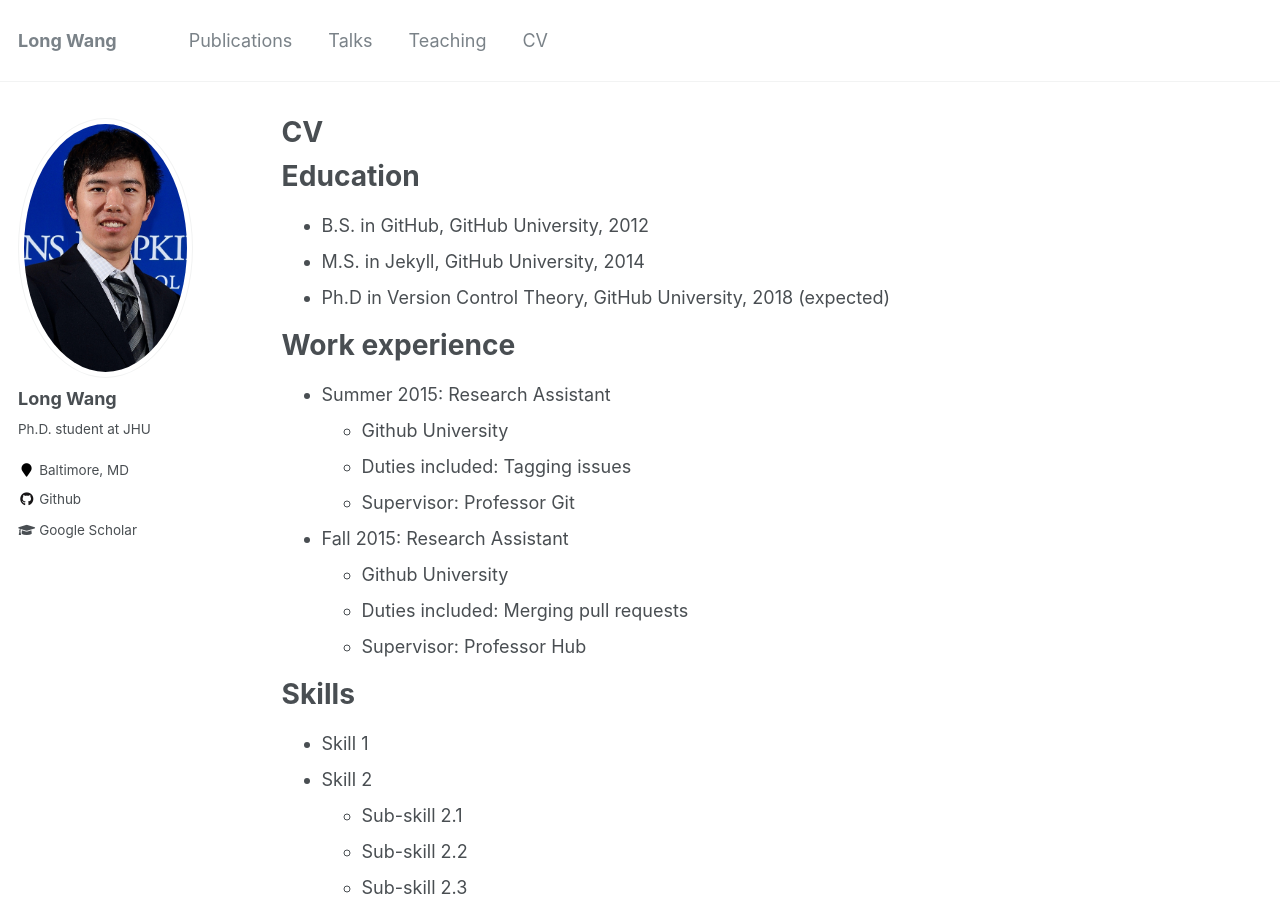
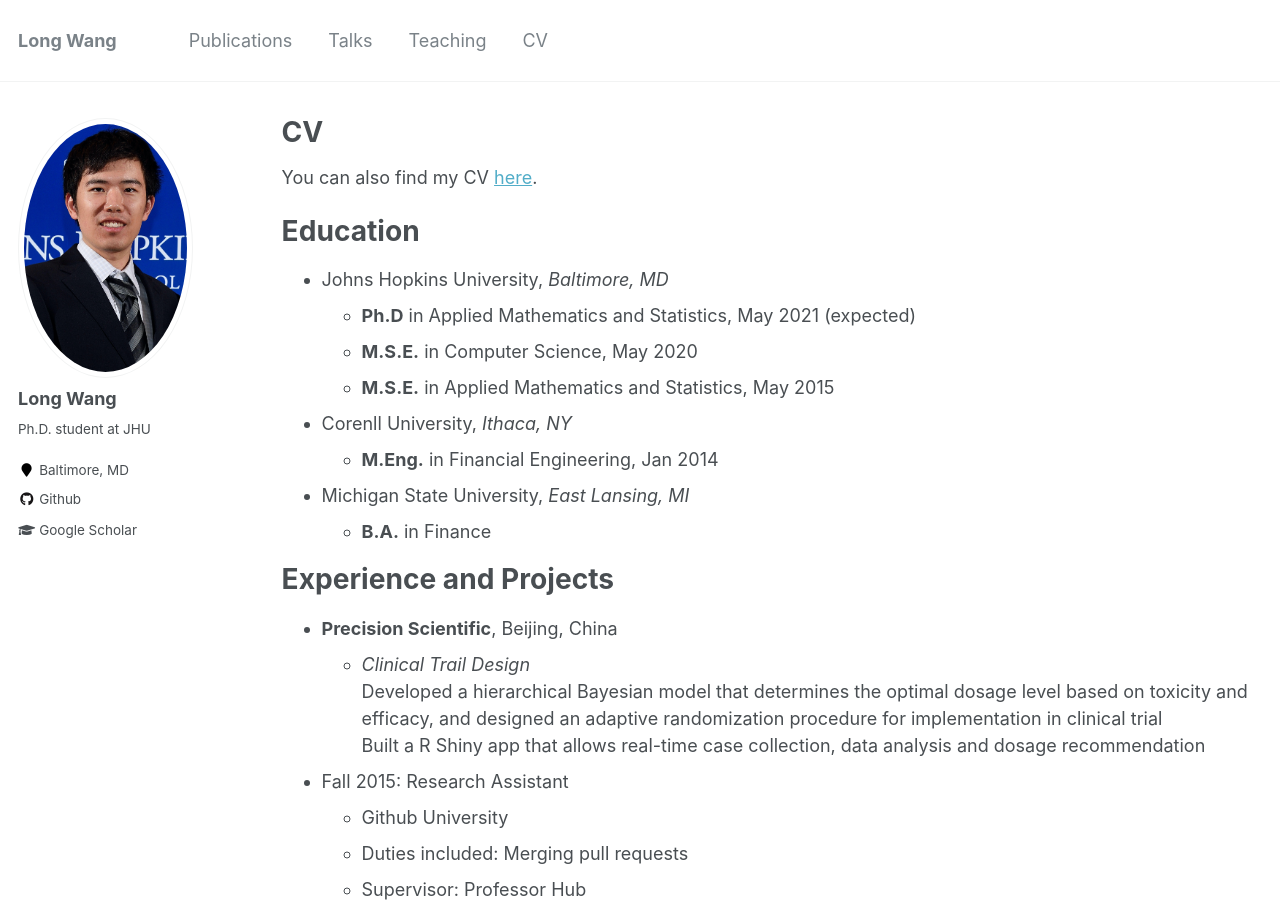
Before and after one commit to longwang-jhu/longwang-jhu.github.io, a Jekyll site: the page built from _pages/cv.md, in a window 1280 px wide and 900 px high. Built offline with Jekyll 4.4.1, drawn with Linux system fonts in a browser that asks for light colours.

Commit message:
update cv

```diff
--- a/_pages/cv.md
+++ b/_pages/cv.md
@@ -9,18 +9,27 @@ redirect_from:
 
 {% include base_path %}
 
+You can also find my CV <a href="">here</a>.
+
 Education
 ======
-* B.S. in GitHub, GitHub University, 2012
-* M.S. in Jekyll, GitHub University, 2014
-* Ph.D in Version Control Theory, GitHub University, 2018 (expected)
+* Johns Hopkins University, *Baltimore, MD*
+  * **Ph.D** in Applied Mathematics and Statistics, May 2021 (expected)
+  * **M.S.E.** in Computer Science, May 2020
+  * **M.S.E.** in Applied Mathematics and Statistics, May 2015
 
-Work experience
+* Corenll University, *Ithaca, NY*
+  * **M.Eng.** in Financial Engineering, Jan 2014
+
+* Michigan State University, *East Lansing, MI*
+  * **B.A.** in Finance
+
+Experience and Projects
 ======
-* Summer 2015: Research Assistant
-  * Github University
-  * Duties included: Tagging issues
-  * Supervisor: Professor Git
+* **Precision Scientific**, Beijing, China
+  * *Clinical Trail Design*\
+  Developed a hierarchical Bayesian model that determines the optimal dosage level based on toxicity and efficacy, and designed an adaptive randomization procedure for implementation in clinical trial\
+  Built a R Shiny app that allows real-time case collection, data analysis and dosage recommendation
 
 * Fall 2015: Research Assistant
   * Github University
```
Also changed, not shown: _pages/publications.md (+1 -1 lines).
